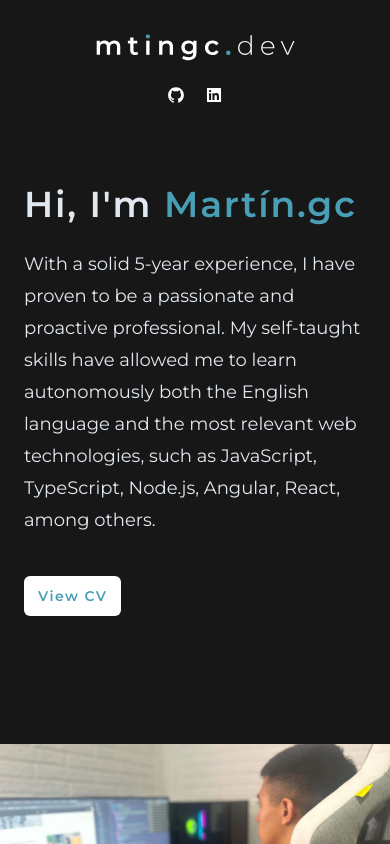
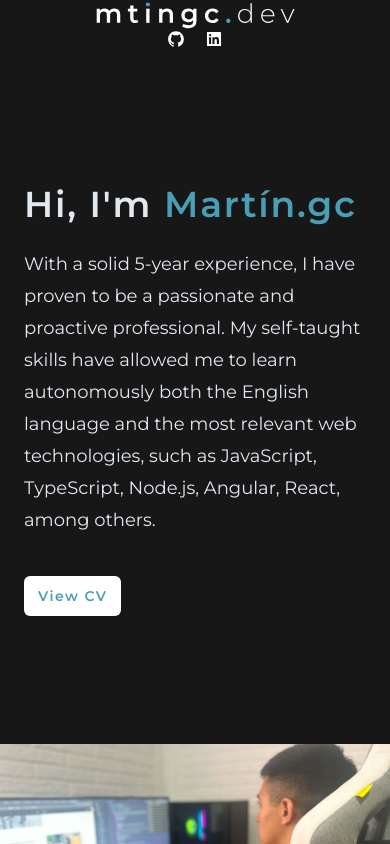
Before and after one commit to mtingc/mtingc, a Next.js app: page / in a window 390 px wide. Shown: the top 844 px of the page. Built offline with nearby package versions, Linux system fonts and the light colour scheme.

Commit message:
Navbar animation

```diff
--- a/src/components/Navbar.tsx
+++ b/src/components/Navbar.tsx
@@ -1,10 +1,31 @@
-import { Logo, Socials } from '@/components';
+import { useEffect, useState } from "react";
+import { Logo, Socials } from "@/components";
 
 const Navbar = () => {
+  const [scroll, setScroll] = useState(false);
+
+  useEffect(() => {
+    const handleScroll = () => {
+      const isScrolled = window.scrollY > 0;
+      setScroll(isScrolled);
+    };
+
+    window.addEventListener("scroll", handleScroll);
+    return () => {
+      window.removeEventListener("scroll", handleScroll);
+    };
+  }, []);
+
   return (
-    <nav className='fixed z-30 w-full flex items-center px-16 xl:px-0 xl:h-[90px]'>
-      <div className='container mx-auto'>
-        <div className='flex flex-col lg:flex-row justify-between items-center gap-y-6 py-8'>
+    <nav
+      className={`fixed z-50 w-full flex items-center px-16 xl:px-0 ${
+        scroll
+          ? "bg-neutral-800 text-neutral-200 xl:h-[70px]"
+          : "bg-transparent text-neutral-800 xl:h-[90px]"
+      } transition-all duration-300`}
+    >
+      <div className="container mx-auto">
+        <div className="flex flex-col lg:flex-row justify-between items-center">
           {/* logo */}
           <Logo />
           {/* socials */}
```
